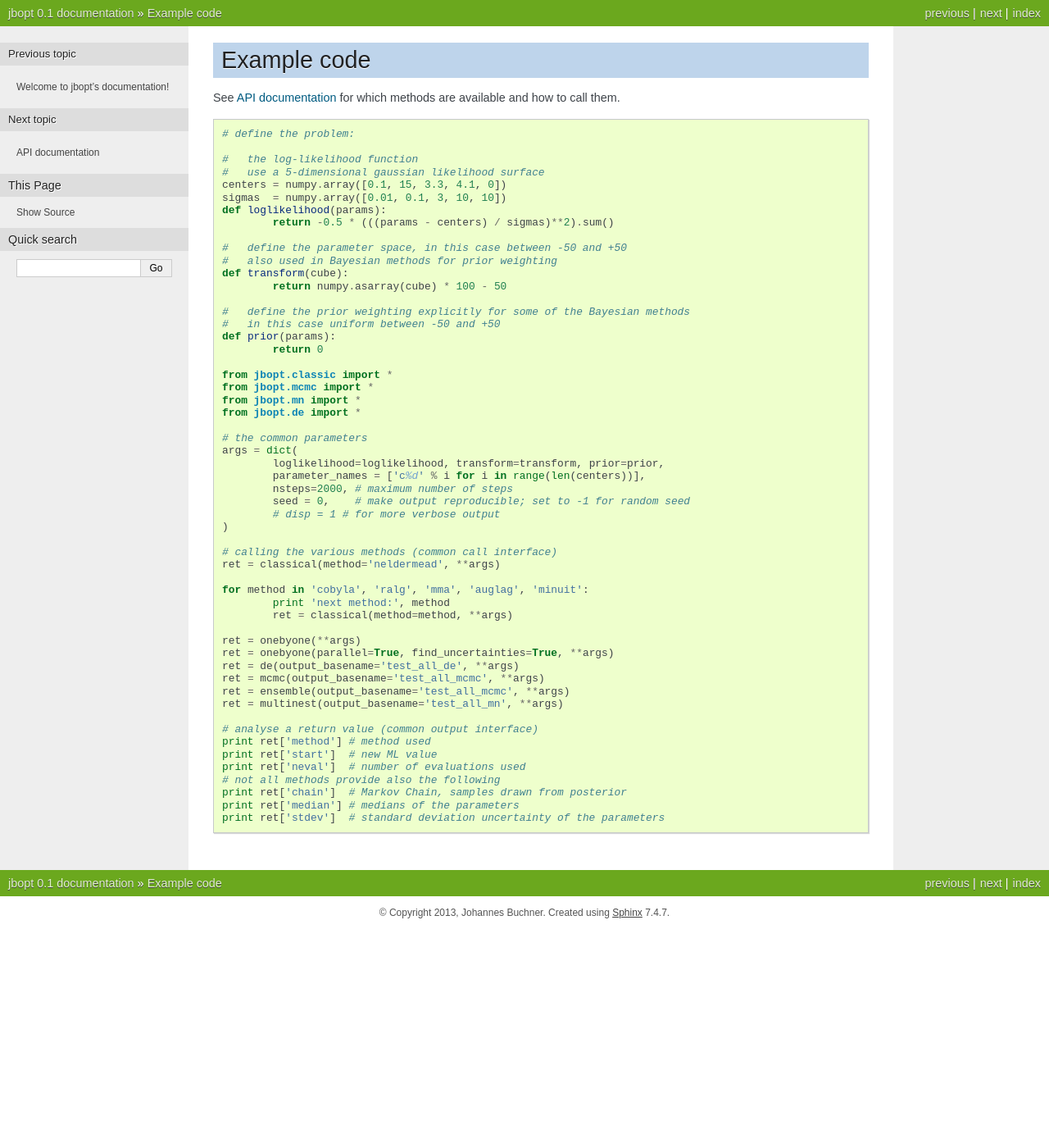
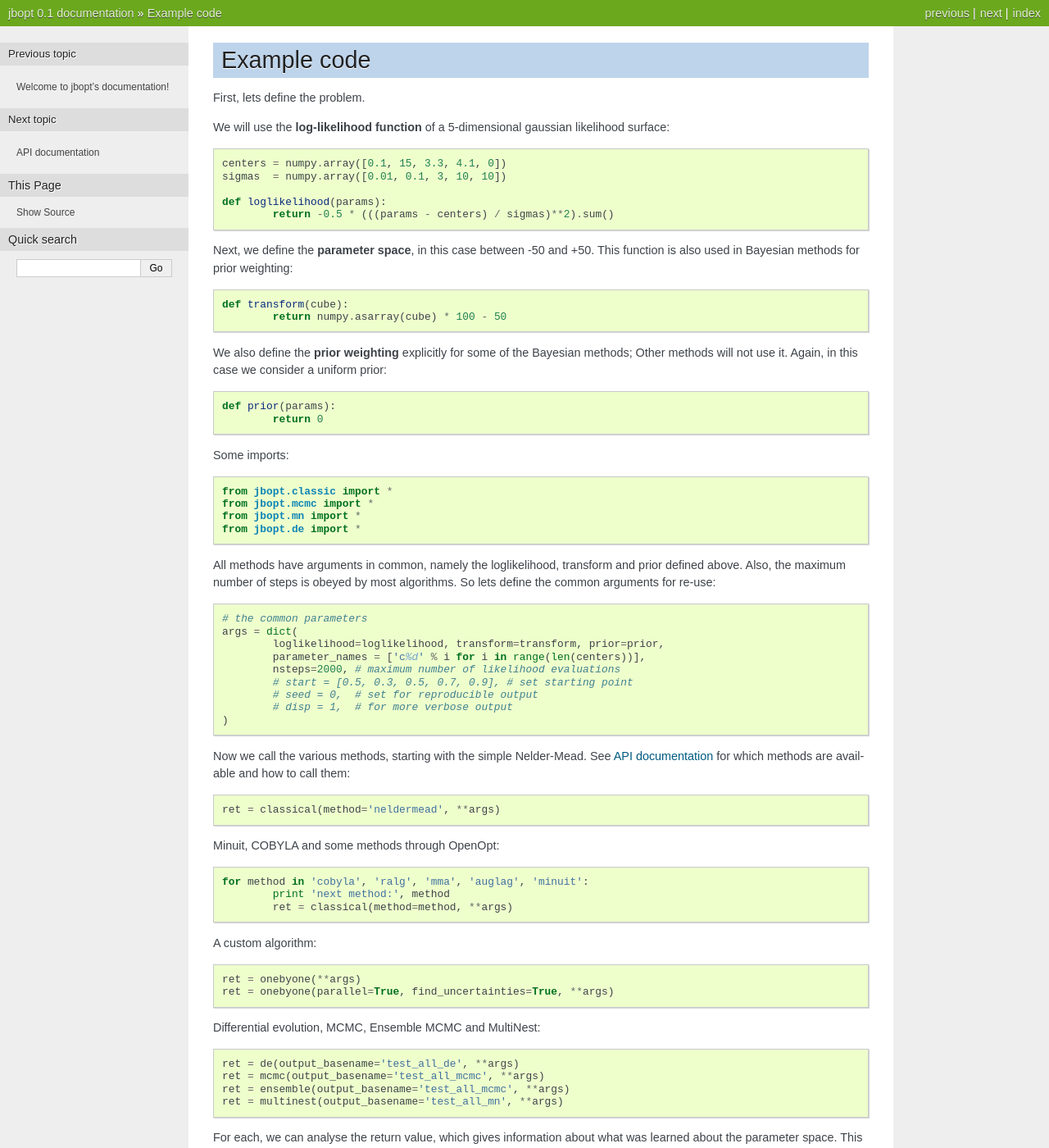
Before and after one commit to JohannesBuchner/jbopt, a Sphinx documentation site: the page built from doc/example.rst, in a window 1280 px wide and 1400 px high. Shown: the whole window at 82% size. Built offline with Sphinx 7.4.7, drawn with Linux system fonts in a browser that asks for light colours; some of the changed text lies outside the part shown.

Commit message:
neater code example

```diff
--- a/doc/example.rst
+++ b/doc/example.rst
@@ -1,61 +1,81 @@
 Example code
 =====================
 
-See :doc:`doc` for which methods are available and how to call them.
-::
+First, lets define the problem.
 
-	# define the problem:
+We will use the **log-likelihood function** of a 5-dimensional gaussian likelihood surface::
 
-	#   the log-likelihood function
-	#   use a 5-dimensional gaussian likelihood surface
 	centers = numpy.array([0.1, 15, 3.3, 4.1, 0])
 	sigmas  = numpy.array([0.01, 0.1, 3, 10, 10])
-	def loglikelihood(params):
-		return -0.5 * (((params - centers) / sigmas)**2).sum()
 
-	#   define the parameter space, in this case between -50 and +50
-	#   also used in Bayesian methods for prior weighting
+        def loglikelihood(params):
+	        return -0.5 * (((params - centers) / sigmas)**2).sum()
+
+Next, we define the **parameter space**, in this case between -50 and +50.
+This function is also used in Bayesian methods for prior weighting::
+
 	def transform(cube):
 		return numpy.asarray(cube) * 100 - 50
 
-	#   define the prior weighting explicitly for some of the Bayesian methods
-	#   in this case uniform between -50 and +50
+We also define the **prior weighting** explicitly for some of the Bayesian methods;
+Other methods will not use it. Again, in this case we consider a uniform prior::
+
 	def prior(params):
 		return 0
+
+Some imports::
 
 	from jbopt.classic import *
 	from jbopt.mcmc import *
 	from jbopt.mn import *
 	from jbopt.de import *
 
-	# the common parameters
+All methods have arguments in common, namely the loglikelihood, transform and prior
+defined above. Also, the maximum number of steps is obeyed by most algorithms.
+So lets define the common arguments for re-use::
+
+        # the common parameters
 	args = dict(
 		loglikelihood=loglikelihood, transform=transform, prior=prior,
 		parameter_names = ['c%d' % i for i in range(len(centers))],
-		nsteps=2000, # maximum number of steps
-		seed = 0,    # make output reproducible; set to -1 for random seed
-		# disp = 1 # for more verbose output
+		nsteps=2000, # maximum number of likelihood evaluations
+                # start = [0.5, 0.3, 0.5, 0.7, 0.9], # set starting point
+		# seed = 0,  # set for reproducible output
+		# disp = 1,  # for more verbose output
 	)
 
-	# calling the various methods (common call interface)
+Now we call the various methods, starting with the simple Nelder-Mead.
+See :doc:`doc` for which methods are available and how to call them::
+
 	ret = classical(method='neldermead', **args)
+
+Minuit, COBYLA and some methods through OpenOpt::
 
 	for method in 'cobyla', 'ralg', 'mma', 'auglag', 'minuit':
 		print 'next method:', method
 		ret = classical(method=method, **args)
 
+A custom algorithm::
+
 	ret = onebyone(**args)
 	ret = onebyone(parallel=True, find_uncertainties=True, **args)
+
+Differential evolution, MCMC, Ensemble MCMC and MultiNest::
+
 	ret = de(output_basename='test_all_de', **args)
 	ret = mcmc(output_basename='test_all_mcmc', **args)
 	ret = ensemble(output_basename='test_all_mcmc', **args)
 	ret = multinest(output_basename='test_all_mn', **args)
 
-	# analyse a return value (common output interface)
+For each, we can analyse the return value, which gives information about what was
+learned about the parameter space. This of course varies between the methods::
+
 	print ret['method'] # method used
-	print ret['start']  # new ML value
+	print ret['start']  # new maximum likelihood value
 	print ret['neval']  # number of evaluations used
-	# not all methods provide also the following
+	# some methods also provide the following
 	print ret['chain']  # Markov Chain, samples drawn from posterior
 	print ret['median'] # medians of the parameters
 	print ret['stdev']  # standard deviation uncertainty of the parameters
+
+Read more in the :doc:`doc`.
--- a/doc/index.rst
+++ b/doc/index.rst
@@ -10,7 +10,9 @@ About
 Methods of likelihood maximization, estimation of uncertainty for parameter estimation
 in a maximum likelihood and Bayesian way are available.
 The problem only has to be stated once, then the various methods can called
-interchangably, or in combination, by a common call interface (see the :doc:`code example<example>`).
+interchangably, or in combination, by a common call interface.
+
+Take a look at the :doc:`instructive code example <example>`.
 
 Methods
 ---------
```
